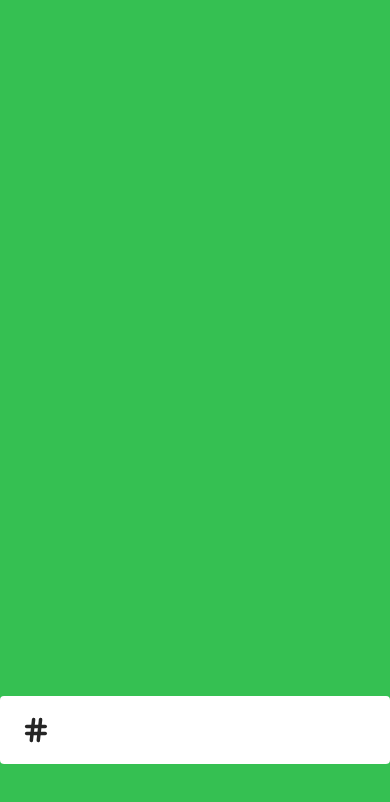
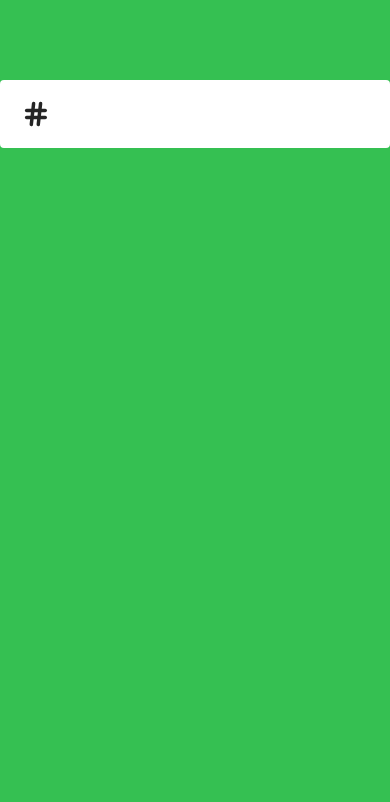
Before and after one commit to Drewbi/colour-golf, a React (Vite) app: page / in a window 390 px wide. Shown: the top 802 px of the page. Built offline with nearby package versions, Linux system fonts and the light colour scheme.

Commit message:
Refactorerd for mobile

```diff
--- a/src/App.tsx
+++ b/src/App.tsx
@@ -34,8 +34,8 @@ export default function App() {
 
     return (
         <div className={(darkTheme ? "dark " : "") + "py-20 container h-full flex flex-col items-center justify-between"}>
+            <ColourInput setGuess={handleGuess} dark={darkTheme} />
             <LastGuess guess={lastGuess} correct={colourComponents} dark={darkTheme} />
-            <ColourInput setGuess={handleGuess} dark={darkTheme} />
             <div className="absolute top-0 w-full h-full z-back" style={{ backgroundColor: colourHex }}></div>
         </div>
     )
```
